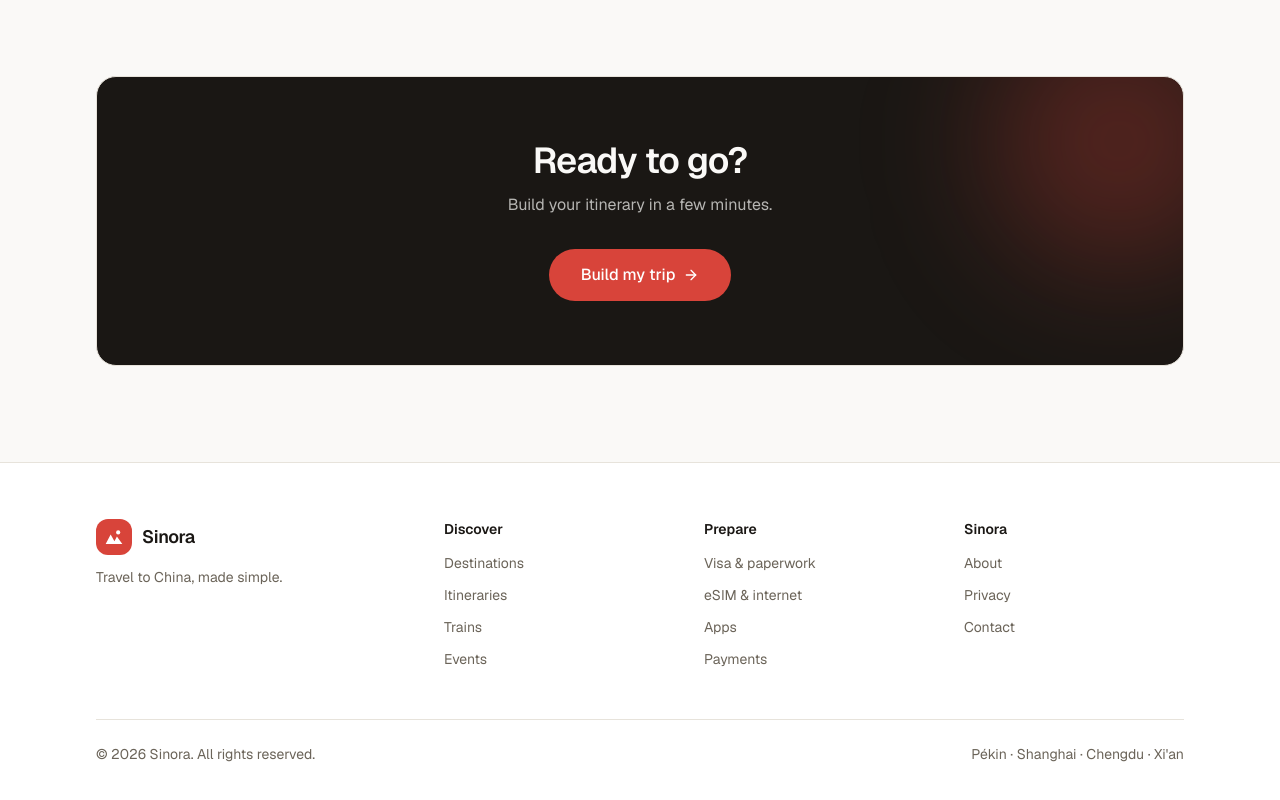
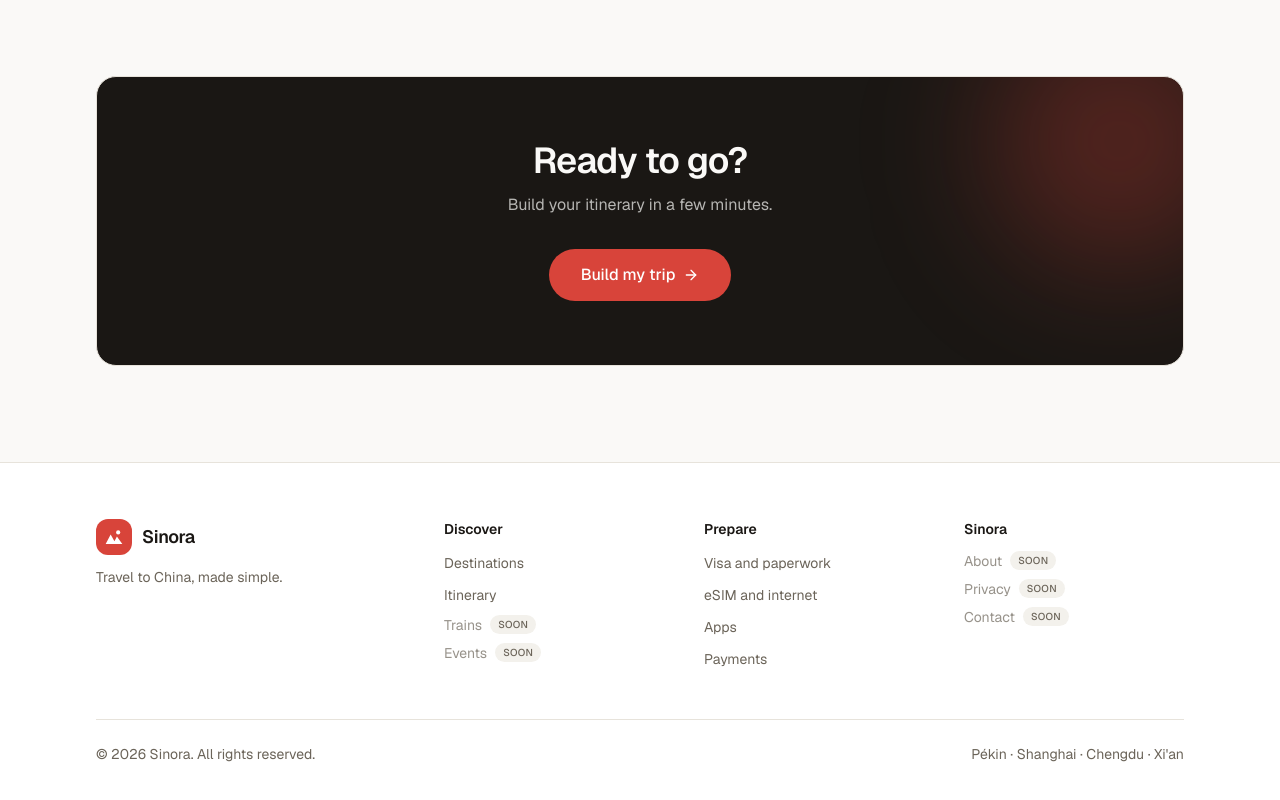
Before and after one commit to ramyozi/sinora, a Next.js app: page /en in a window 1280 px wide. Shown: the part 3553-4353 px from the top of the page. Built offline with nearby package versions, Linux system fonts and the light colour scheme.

Commit message:
refacto: footer en slugs avec liens reels et badge Bientot

```diff
--- a/src/components/layout/footer.tsx
+++ b/src/components/layout/footer.tsx
@@ -1,7 +1,27 @@
+import Link from "next/link";
 import type { Locale } from "@/i18n/config";
 import type { Dictionary } from "@/i18n/dictionaries";
+import { localizedPath } from "@/lib/navigation";
 import { Container } from "@/components/ui/container";
 import { Logo } from "./logo";
+
+// Mapping slug vers route. null signifie module non encore livré (badge Bientôt).
+const slugToPath: Record<string, string | null> = {
+  destinations: "/destinations",
+  "route-planner": "/route-planner",
+  trains: null,
+  events: null,
+  visa: "/preparer/visa",
+  esim: "/preparer/apps",
+  apps: "/preparer/apps",
+  payments: "/preparer/budget",
+  about: null,
+  privacy: null,
+  contact: null,
+};
+
+const itemClass =
+  "text-sm text-muted transition-colors hover:text-foreground";
 
 // Pied de page : marque, colonnes de liens et mentions.
 export function Footer({
@@ -28,13 +48,34 @@ export function Footer({
                 {column.title}
               </h3>
               <ul className="space-y-2">
-                {column.links.map((link) => (
-                  <li key={link}>
-                    <span className="cursor-default text-sm text-muted transition-colors hover:text-foreground">
-                      {link}
-                    </span>
-                  </li>
-                ))}
+                {column.links.map((link) => {
+                  const path = slugToPath[link.slug];
+                  if (path) {
+                    return (
+                      <li key={link.slug}>
+                        <Link
+                          href={localizedPath(path, locale)}
+                          className={itemClass}
+                        >
+                          {link.label}
+                        </Link>
+                      </li>
+                    );
+                  }
+                  return (
+                    <li
+                      key={link.slug}
+                      className="flex items-center gap-2"
+                    >
+                      <span className="cursor-default text-sm text-muted/70">
+                        {link.label}
+                      </span>
+                      <span className="rounded-full bg-surface-muted px-2 py-0.5 text-[10px] font-medium uppercase tracking-wide text-muted">
+                        {dict.footer.soon}
+                      </span>
+                    </li>
+                  );
+                })}
               </ul>
             </div>
           ))}
--- a/src/i18n/dictionaries/en.json
+++ b/src/i18n/dictionaries/en.json
@@ -564,18 +564,33 @@
   },
   "footer": {
     "tagline": "Travel to China, made simple.",
+    "soon": "Soon",
     "columns": [
       {
         "title": "Discover",
-        "links": ["Destinations", "Itineraries", "Trains", "Events"]
+        "links": [
+          { "slug": "destinations", "label": "Destinations" },
+          { "slug": "route-planner", "label": "Itinerary" },
+          { "slug": "trains", "label": "Trains" },
+          { "slug": "events", "label": "Events" }
+        ]
       },
       {
         "title": "Prepare",
-        "links": ["Visa & paperwork", "eSIM & internet", "Apps", "Payments"]
+        "links": [
+          { "slug": "visa", "label": "Visa and paperwork" },
+          { "slug": "esim", "label": "eSIM and internet" },
+          { "slug": "apps", "label": "Apps" },
+          { "slug": "payments", "label": "Payments" }
+        ]
       },
       {
         "title": "Sinora",
-        "links": ["About", "Privacy", "Contact"]
+        "links": [
+          { "slug": "about", "label": "About" },
+          { "slug": "privacy", "label": "Privacy" },
+          { "slug": "contact", "label": "Contact" }
+        ]
       }
     ],
     "rights": "All rights reserved."
--- a/src/i18n/dictionaries/fr.json
+++ b/src/i18n/dictionaries/fr.json
@@ -564,18 +564,33 @@
   },
   "footer": {
     "tagline": "Voyager en Chine, simplement.",
+    "soon": "Bientôt",
     "columns": [
       {
         "title": "Découvrir",
-        "links": ["Destinations", "Séjours", "Trains", "Événements"]
+        "links": [
+          { "slug": "destinations", "label": "Destinations" },
+          { "slug": "route-planner", "label": "Itinéraire" },
+          { "slug": "trains", "label": "Trains" },
+          { "slug": "events", "label": "Événements" }
+        ]
       },
       {
         "title": "Préparer",
-        "links": ["Visa & formalités", "eSIM & internet", "Applications", "Paiements"]
+        "links": [
+          { "slug": "visa", "label": "Visa et formalités" },
+          { "slug": "esim", "label": "eSIM et internet" },
+          { "slug": "apps", "label": "Applications" },
+          { "slug": "payments", "label": "Paiements" }
+        ]
       },
       {
         "title": "Sinora",
-        "links": ["À propos", "Confidentialité", "Contact"]
+        "links": [
+          { "slug": "about", "label": "À propos" },
+          { "slug": "privacy", "label": "Confidentialité" },
+          { "slug": "contact", "label": "Contact" }
+        ]
       }
     ],
     "rights": "Tous droits réservés."
--- a/src/i18n/dictionaries/zh.json
+++ b/src/i18n/dictionaries/zh.json
@@ -564,18 +564,33 @@
   },
   "footer": {
     "tagline": "轻松游中国。",
+    "soon": "即将推出",
     "columns": [
       {
         "title": "探索",
-        "links": ["目的地", "行程", "高铁", "活动"]
+        "links": [
+          { "slug": "destinations", "label": "目的地" },
+          { "slug": "route-planner", "label": "行程" },
+          { "slug": "trains", "label": "高铁" },
+          { "slug": "events", "label": "活动" }
+        ]
       },
       {
         "title": "准备",
-        "links": ["签证与手续", "eSIM 与网络", "应用", "支付"]
+        "links": [
+          { "slug": "visa", "label": "签证与手续" },
+          { "slug": "esim", "label": "eSIM 与网络" },
+          { "slug": "apps", "label": "应用" },
+          { "slug": "payments", "label": "支付" }
+        ]
       },
       {
         "title": "Sinora",
-        "links": ["关于", "隐私", "联系"]
+        "links": [
+          { "slug": "about", "label": "关于" },
+          { "slug": "privacy", "label": "隐私" },
+          { "slug": "contact", "label": "联系" }
+        ]
       }
     ],
     "rights": "保留所有权利。"
```
